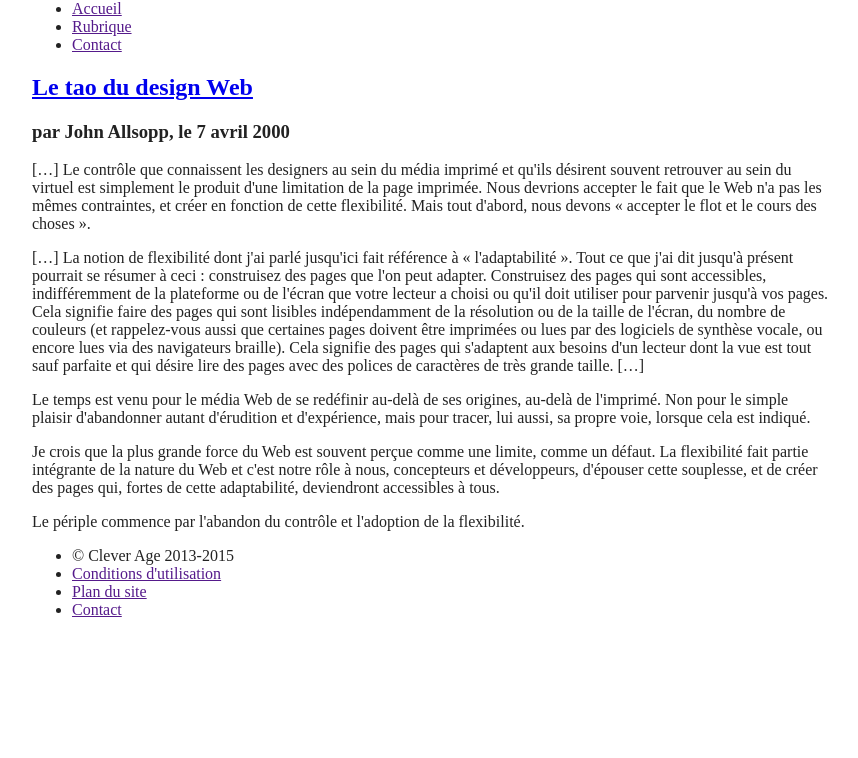
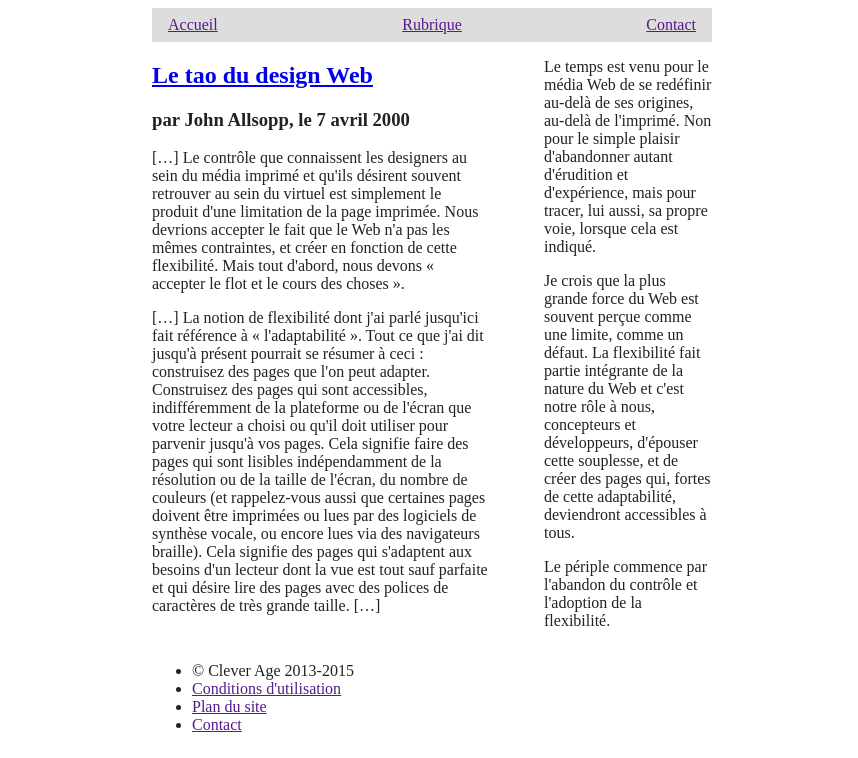
Before and after one commit to yassineBenHassoun/poe-2019, a plain HTML site: page src/index.html in a window 1280 px wide. Shown: the part 80-838 px from the top of the page, without its empty margins (208-1066 px from the left). Before the commit the page ends 800 px from the top, so only its background shows below. Drawn offline with Linux system fonts and the light colour scheme.

Commit message:
2 columns

```diff
--- a/src/style.css
+++ b/src/style.css
@@ -4,10 +4,47 @@ body {
 }
 
 h1 {
-  color: #468
+  color: #468;
 }
 
 main {
-  max-width: 50em;
+  max-width: 35em;
   margin: 0 auto;
 }
+
+nav {
+	background-color:#ddd;
+}
+
+nav ul {
+  margin: 0;
+  padding: 0;
+  list-style-type: none;
+  display: flex;
+  justify-content: space-between;
+}
+
+nav li {
+  padding: .5em 1em;
+}
+
+
+main {
+  display: flex;
+  flex-wrap: wrap;
+  justify-content: space-between;
+}
+
+main > * {
+  flex: 100%;
+}
+
+@media screen and (min-width: 35em) {
+  article {
+    flex: 0 0 60%;
+  }
+
+  aside {
+    flex: 0 0 30%;
+  }
+}
```
